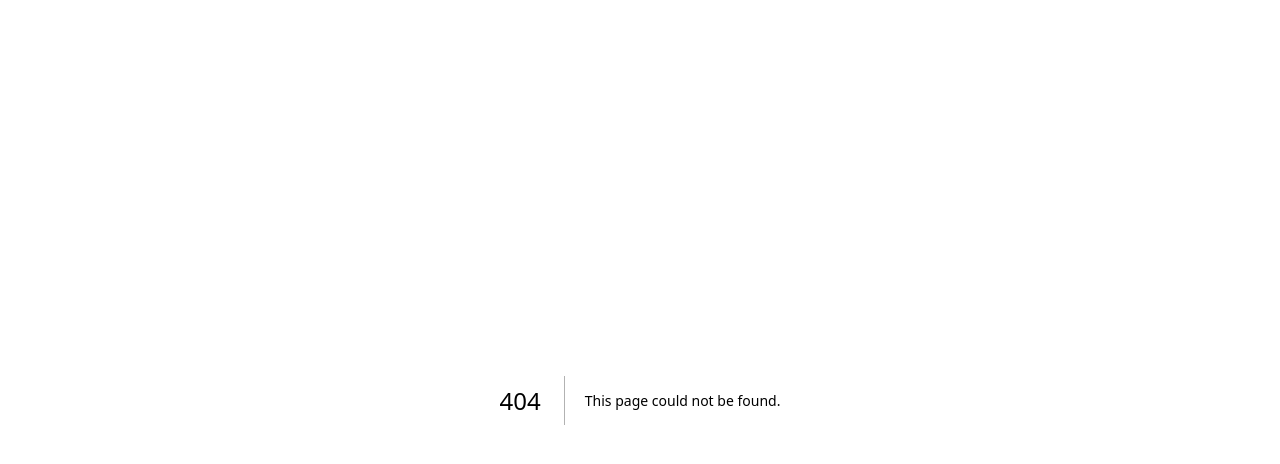
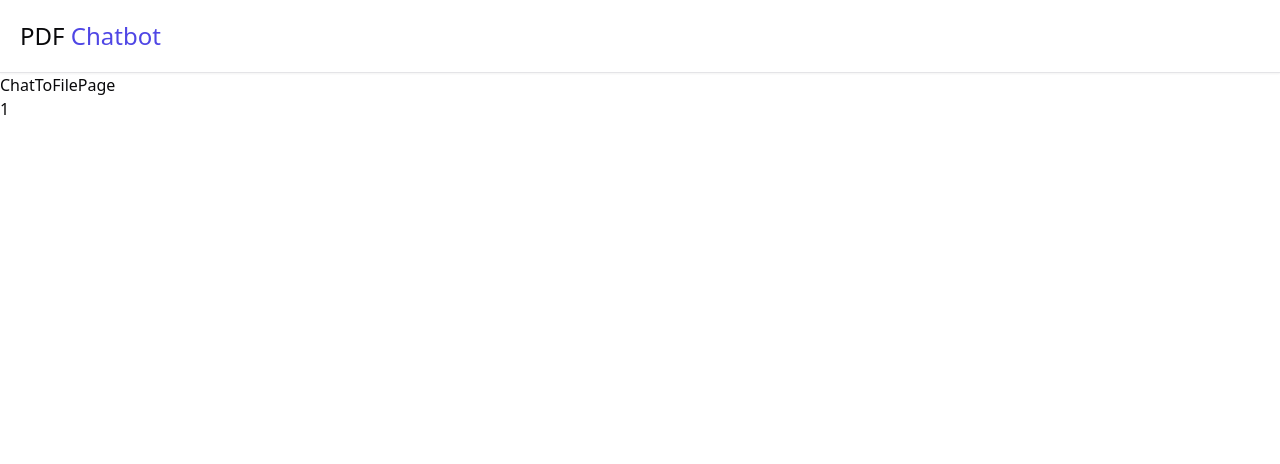
Before and after one commit to levos-snr/pdf-chat, a Next.js app: page /dashboard/files/1 in a window 1280 px wide. Before the commit this address had no page. Shown: the top 464 px of the page. Built offline with nearby package versions, Linux system fonts and the light colour scheme; no server answers.

Commit message:
feat: add files page redirect using id of uploaded file

```diff
--- /dev/null
+++ b/app/dashboard/files/[id]/page.tsx
@@ -0,0 +1,16 @@
+function ChatToFilePage({
+        params: {id},
+}:{
+                params: {
+                        id: string
+                };
+}){
+     return(
+          <div>
+                 <h1>ChatToFilePage</h1>
+                 <h2>{id}</h2>
+          </div>
+     )
+}
+
+export default ChatToFilePage;
```
